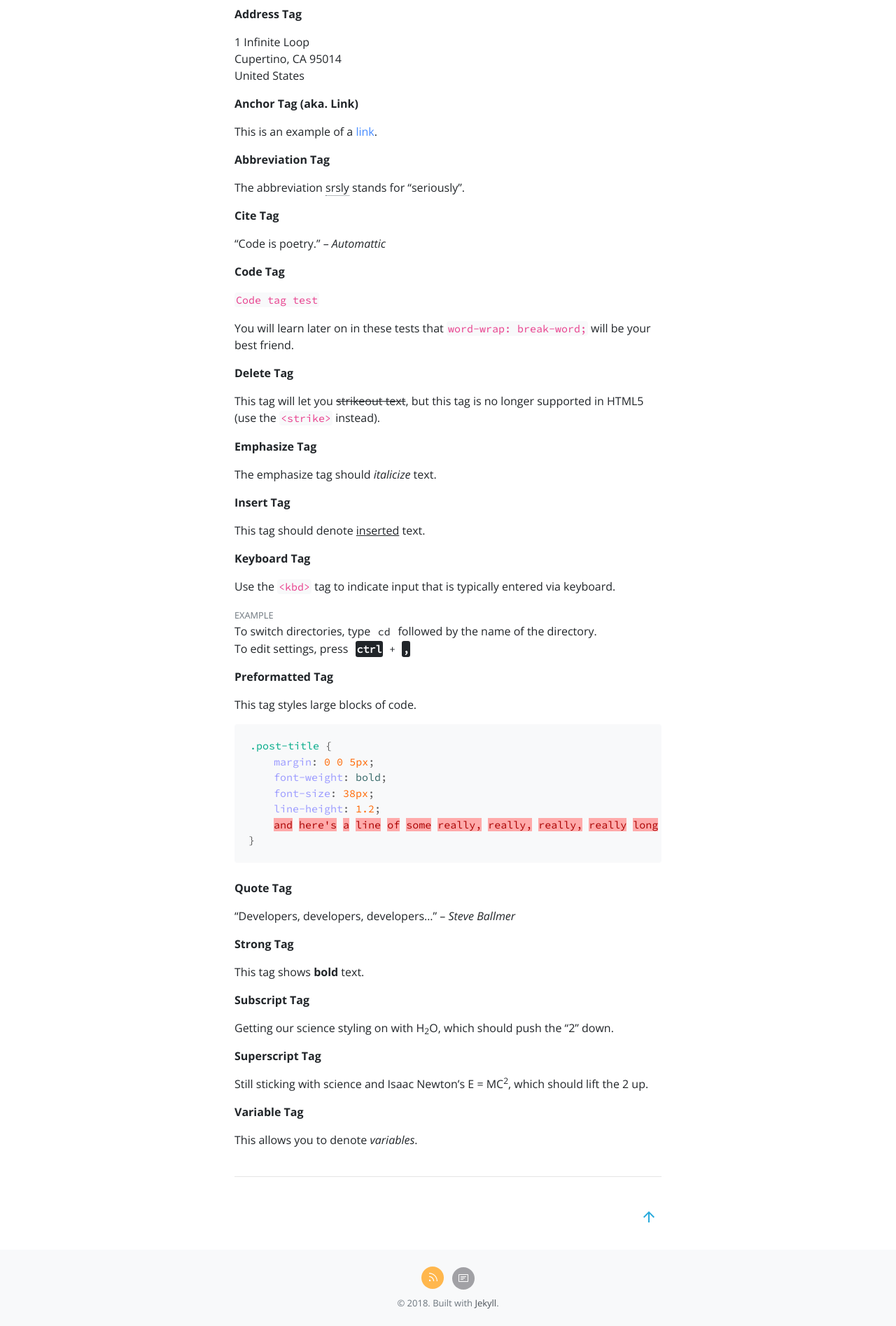
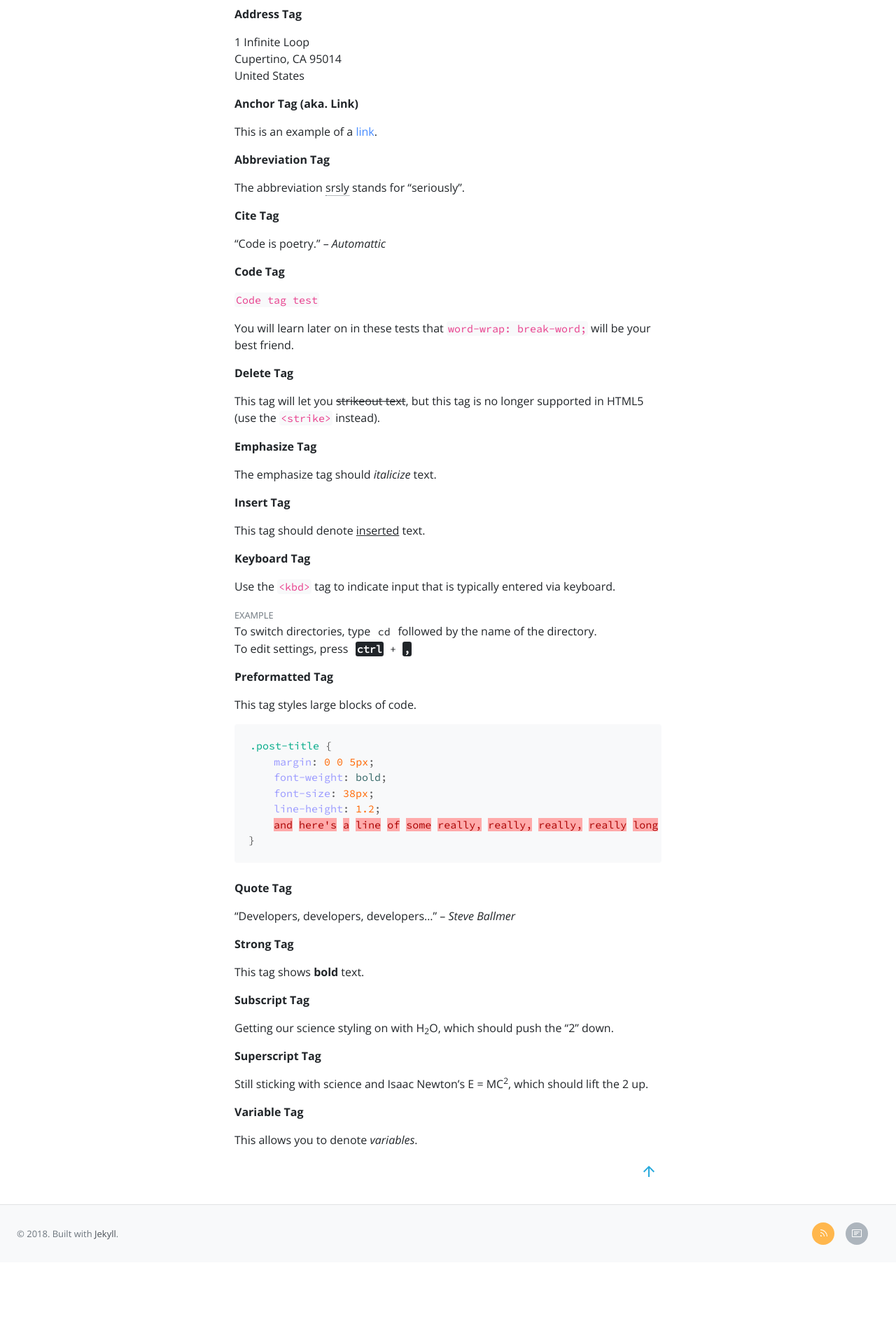
Before and after one commit to jefx07/jefx07.github.io, a Jekyll site: the page built from test_2.md, in a window 1280 px wide. Shown: the part 3367-5262 px from the top of the page at 70% size. Built offline with Jekyll 4.4.1, drawn with Linux system fonts in a browser that asks for light colours; after the commit the page ends 5171 px from its top, so only the background shows below that.

Commit message:
tweak the footer to use flex layout

```diff
--- a/_includes/footer.html
+++ b/_includes/footer.html
@@ -1,17 +1,19 @@
 <footer class="site-footer text-muted" id="colophon" role="contentinfo">
-      <div class="container">
+      <div class="social-menu ml-auto">
         <ul class="footer-links">
-          <li>
+          <li class="nav-social">
             <a class="rss" href="{{ '/feed.xml' | relative_url }}" title="Subscribe to my RSS feed for updates">
-              <svg  class="octicon octicon-rss" viewBox="0 0 10 16" version="1.1" width="12" height="20" aria-label="RSS Feed" role="img"><path fill-rule="evenodd" d="M2 13H0v-2c1.11 0 2 .89 2 2zM0 3v1a9 9 0 0 1 9 9h1C10 7.48 5.52 3 0 3zm0 4v1c2.75 0 5 2.25 5 5h1c0-3.31-2.69-6-6-6z"/></svg>
+              <svg  class="octicon octicon-rss" viewBox="0 0 10 16" version="1.1" width="10" height="16" aria-label="RSS Feed" role="img"><path fill-rule="evenodd" d="M2 13H0v-2c1.11 0 2 .89 2 2zM0 3v1a9 9 0 0 1 9 9h1C10 7.48 5.52 3 0 3zm0 4v1c2.75 0 5 2.25 5 5h1c0-3.31-2.69-6-6-6z"/></svg>
             </a>
           </li>
-          <li>
-            <a class="mail" href="{{ '/about/#contact' | relative_url }}" title="Contact">
+          <li class="nav-social">
+            <a class="mail" href="{{ '/about/#contact' | relative_url }}" title="Contact me">
               <svg class="octicon octicon-note" viewBox="0 0 14 16" version="1.1" width="14" height="16" aria-label="Contact" role="img"><path fill-rule="evenodd" d="M3 10h4V9H3v1zm0-2h6V7H3v1zm0-2h8V5H3v1zm10 6H1V3h12v9zM1 2c-.55 0-1 .45-1 1v9c0 .55.45 1 1 1h12c.55 0 1-.45 1-1V3c0-.55-.45-1-1-1H1z"/></svg>
             </a>
           </li>
         </ul>
+      </div>
+      <div class="site-info">
         <p>&copy; {{ site.time | date:'%Y' }}. Built with <a href="http://jekyllrb.com/" target="_blank" rel="noopener">Jekyll</a>.</p>
       </div>
     </footer>
--- a/_includes/scrolltop.html
+++ b/_includes/scrolltop.html
@@ -1,13 +1,5 @@
 <div class="float-right">
-  <a href="#top" class="back-to-top scroll" title="Back to top">
-    <svg class="icon-up" viewBox="0 0 24 24" version="1.1" width="24" height="24" aria-label="Back to top" role="img"><path d="M4 12l1.41 1.41L11 7.83V20h2V7.83l5.58 5.59L20 12l-8-8-8 8z"/></svg>
+  <a href="#top" class="back-to-top scroll" title="Back to Top">
+    <svg class="icon-arrow-up" viewBox="0 0 24 24" version="1.1" width="24" height="24" aria-label="Back to top" role="img"><path d="M4 12l1.41 1.41L11 7.83V20h2V7.83l5.58 5.59L20 12l-8-8-8 8z"/></svg>
   </a>
 </div>
-<!--
-<div class="float-right">
-  <a href="#top" class="back-to-top scroll" title="Back to top">
-    Back to Top
-    <svg class="icon-up" viewBox="0 0 24 24" version="1.1" width="24" height="24" aria-label="Back to top" role="img"><path d="M7.41,15.41L12,10.83L16.59,15.41L18,14L12,8L6,14L7.41,15.41Z"/></svg>
-  </a>
-</div>
--->
--- a/_sass/site-custom.scss
+++ b/_sass/site-custom.scss
@@ -45,7 +45,6 @@
 h1 {
   font-size: 2rem;         //32px
   line-height: 1.25;
-  //letter-spacing: -.4px;
 
   @media (min-width: 768px) {
     font-size: 2.25rem;    //36px
@@ -146,7 +145,7 @@ kbd {
   box-shadow: none;
 
   kbd {
-    padding: ($kbd-padding-y / 2);
+    padding: $code-padding-y $code-padding-x;
     color: $white;
     background-color: $gray-900;
   }
@@ -372,37 +371,28 @@ img {
 }
 
 .octicon-rss {
-  margin-top: 5px;
-  margin-left: 2px;
+  position: relative;
+  top: 5px;
+  left: 1px;
+  fill: #fff;
+}
+
+.octicon-note {
+  position: relative;
+  top: 6px;
   fill: #fff;
 }
 
 .rss {
-  display: block;
-  width: 32px;
-  height: 32px;
-  text-align: center;
   background-color: #ffb74d;
-  border-radius: 50%;
 
   @include hover-focus {
     background-color: #ffa726;
   }
 }
 
-.octicon-note {
-  margin-top: 8px;
-  fill: #fff;
-}
-
 .mail {
-  display: block;
-  width: 32px;
-  height: 32px;
-  margin-left: .5rem;
-  text-align: center;
-  background-color: #a1a1a5;
-  border-radius: 50%;
+  background-color: $gray-500;
 
   @include hover-focus {
     background-color: #42a5f5;
@@ -414,30 +404,65 @@ img {
 //
 
 .site-footer {
-  padding: 1.5rem 0;
+  padding: 1.5rem;
   font-size: .8125rem;
-  text-align: center;
+  line-height: 18px;
   background-color: $gray-100;
+  border-top: 1px solid rgba($black, .09);
 
-  p {
-    margin-bottom: 0;
-  }
-
-  ul {
-    padding: 0;
-    margin-bottom: .625rem;
-  }
-
-  li {
-    display: inline-block;
+  @media (min-width: 768px) {
+    display: flex;
+    flex-wrap: wrap;
+    align-items: center;
   }
 
   a {
     color: $gray-700;
 
     @include hover-focus {
-      color: $body-color;
+      color: $gray-900;
     }
+  }
+}
+
+.social-menu {
+  margin-bottom: 1.25rem;
+
+  @media (min-width: 768px) {
+    order: 2;
+    margin-bottom: 0;
+  }
+}
+
+.footer-links {
+  display: flex;
+  flex-direction: row;
+  padding-left: 0;
+  margin-bottom: 0;
+  list-style: none;
+}
+
+.nav-social {
+  margin-right: 1rem;
+
+  a {
+    display: block;
+    width: 32px;
+    height: 32px;
+    text-align: center;
+    border-radius: 50%;
+  }
+}
+
+.site-info {
+  @media (min-width: 768px) {
+    order: 1;
+    margin-top: .5rem;
+    margin-bottom: .5rem;
+  }
+
+  p {
+    margin-bottom: 0;
   }
 }
 
@@ -451,7 +476,11 @@ html {
 
 body {
   // Margin bottom by footer height
-  margin-bottom: 109px;
+  margin-bottom: 119px;
+
+  @media (min-width: 768px) {
+    margin-bottom: 83px;
+  }
 }
 
 // stylelint-disable no-duplicate-selectors
@@ -460,7 +489,11 @@ body {
   bottom: 0;
   width: 100%;
   // Set the fixed height of the footer here
-  height: 109px;
+  height: 119px;
+
+  @media (min-width: 768px) {
+    height: 83px;
+  }
 }
 //stylelint-enable no-duplicate-selectors
 
@@ -520,14 +553,13 @@ body {
 // Back to Top
 
 .back-to-top {
-  position: relative;
+  // position: relative;
   display: inline-block;
   width: 36px;
   height: 36px;
   color: $navbar-bg-color;
   text-align: center;
   border-radius: 50%;
-  //-webkit-tap-highlight-color: rgba(51, 181, 229, .4);
 
   &:hover {
     color: darken($navbar-bg-color, 10%);
@@ -540,7 +572,7 @@ body {
   }
 }
 
-.icon-up {
+.icon-arrow-up {
   position: relative;
   top: 5px;
   display: inline-block;
@@ -548,7 +580,6 @@ body {
   transform: translate(0, 0);
   fill: currentColor;
 }
-
 
 // Under construction
 
--- a/test_2.md
+++ b/test_2.md
@@ -222,6 +222,5 @@ Still sticking with science and Isaac Newton's E = MC<sup>2</sup>, which should
 
 This allows you to denote <var>variables</var>.
 
-<hr style="margin: 2.5rem 0">
 
 {% include scrolltop.html %}
```
